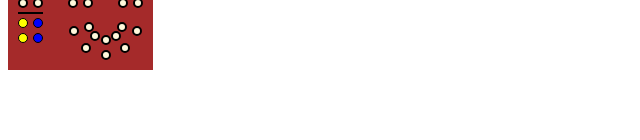
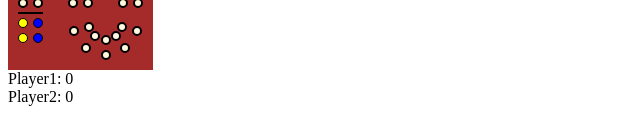
Before and after one commit to richardl62/react-playpen, a React (Create React App) app: page / in a window 1280 px wide. Shown: the part 636-776 px from the top of the page, without its empty margins (0-640 px from the left). Built offline with nearby package versions, Linux system fonts and the light colour scheme.

Commit message:
Add explicit player scores

```diff
--- a/src/score-board.tsx
+++ b/src/score-board.tsx
@@ -1,5 +1,6 @@
 import { useState } from "react";
 import styled from "styled-components";
+import { nPreStartPegs } from "./config";
 import { MarkerLines } from "./marker-lines";
 import { boardHeight, boardWidth, pegPoints } from "./peg-points";
 import { boardPadding, holeRadius } from "./sizes";
@@ -119,9 +120,10 @@ function usePlayerProps() {
     const [pegs, setPegs] = useState<Pegs>([0,1]);
 
 
-    const playerProps : PlayerProps = {
-        hasPeg: index => pegs.includes(index),
-        onClick: index => setPegs(movePeg(pegs, index)),
+    const playerProps = {
+        hasPeg: (index: number) => pegs.includes(index),
+        onClick: (index: number) => setPegs(movePeg(pegs, index)),
+        score: Math.max(pegs[1] - (nPreStartPegs-1), 0)
     };
 
     return playerProps;
@@ -131,5 +133,9 @@ export function Game() {
     const player1 = usePlayerProps();
     const player2 = usePlayerProps();
 
-    return <ScoreBoard player1={player1} player2={player2} />;
+    return <div>
+        <ScoreBoard player1={player1} player2={player2} />
+        <div>{`Player1: ${player1.score}`}</div>
+        <div>{`Player2: ${player2.score}`}</div>
+    </div>;
 }
```
